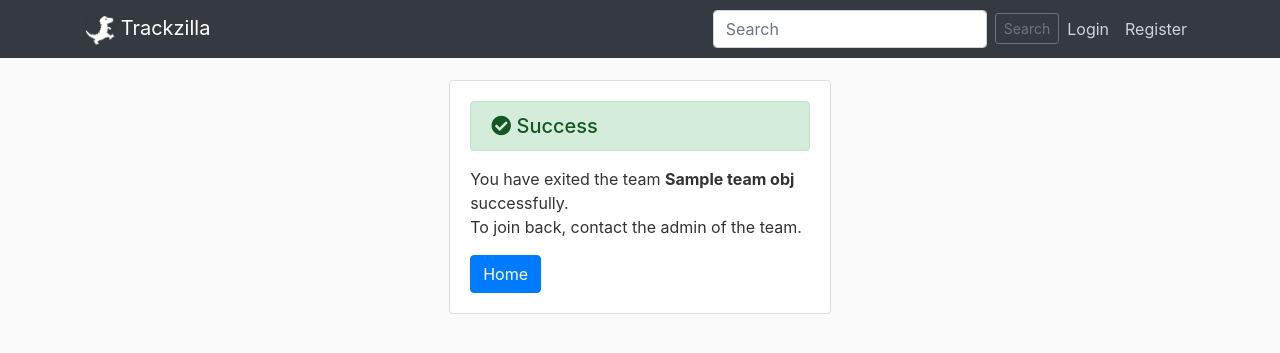
After one commit to rajahks/Trackzilla, a Django app: template apps/Organization/templates/Organization/team-exit-success.html in a window 1280 px wide. The commit adds this page. Shown: the top 353 px of the page. Run offline with Django 3.2, Linux system fonts and the light colour scheme; the template is opened without the code that fills it: most values are stand-ins (such as "Sample title", 1, 10 or a date in 2020); some libraries are stand-ins or nearby versions.

Commit message:
Adding Team Exit Views

```diff
--- /dev/null
+++ b/apps/Organization/templates/Organization/team-exit-success.html
@@ -0,0 +1,19 @@
+{% extends "Generic/base.html" %}
+{% block content %}
+<div class="container">
+    <div class="row">
+      <div class="col-md-6 mx-auto">
+        <div class="card" >
+          <div class="card-body">
+            <h5 class="card-title alert alert-success" role="alert"><i class="fa fa-check-circle " aria-hidden=true> </i> Success</h5>
+            <p class="card-text">
+              You have exited the team <strong>{{ teamObj.get_name }}</strong> successfully. <br>
+              To join back, contact the admin of the team.
+            </p>
+            <a href="{% url 'home' %}" class="btn btn-primary">Home</a>
+          </div>
+        </div>
+      </div>
+    </div>
+  </div>
+  {% endblock content %}
--- a/apps/Organization/urls.py
+++ b/apps/Organization/urls.py
@@ -9,7 +9,8 @@ from .views import (
     TeamDetailView,
     TeamCreateView,
     TeamDeleteView,
-    TeamUpdateView
+    TeamUpdateView,
+    TeamExitView,
 )
 
     # TODO: All these urls needs to be ORG specific. Revisit and revise the urls.
@@ -26,5 +27,6 @@ urlpatterns = [
     path('team/new/', TeamCreateView.as_view(), name='team-create'),
     path('team/<int:pk>/update/', TeamUpdateView.as_view(), name='team-update'),
     path('team/<int:pk>/delete/', TeamDeleteView.as_view(), name='team-delete'),
+    path('team/<int:pk>/exit/', TeamExitView.as_view(), name='team-exit'),
     path('teams/', views.teams_list, name='teams-list'),
 ]
```
Also changed, not shown: apps/Organization/templates/Organization/team_detail.html (+13 -4 lines), apps/Organization/views.py (+37 -3 lines).
